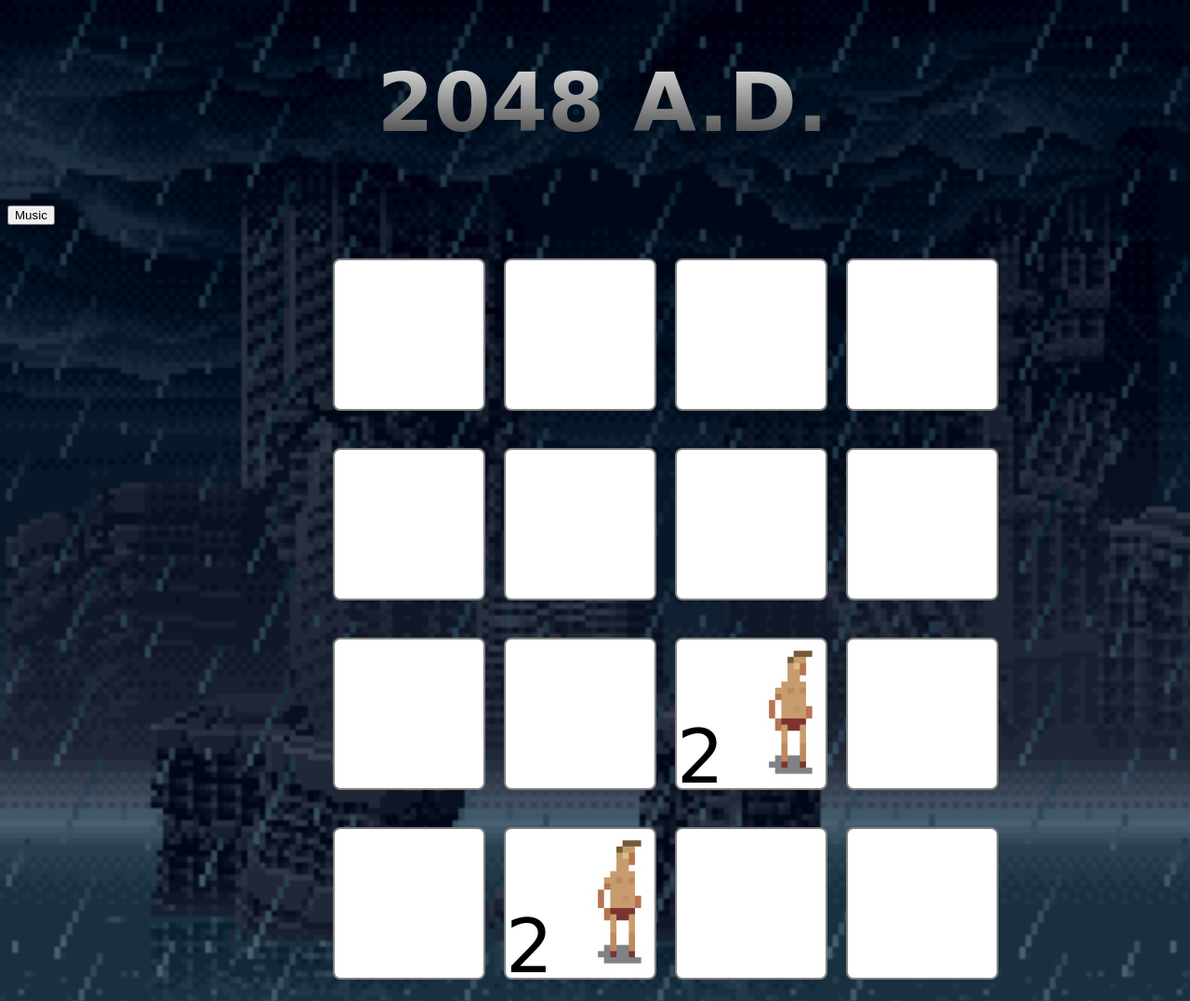
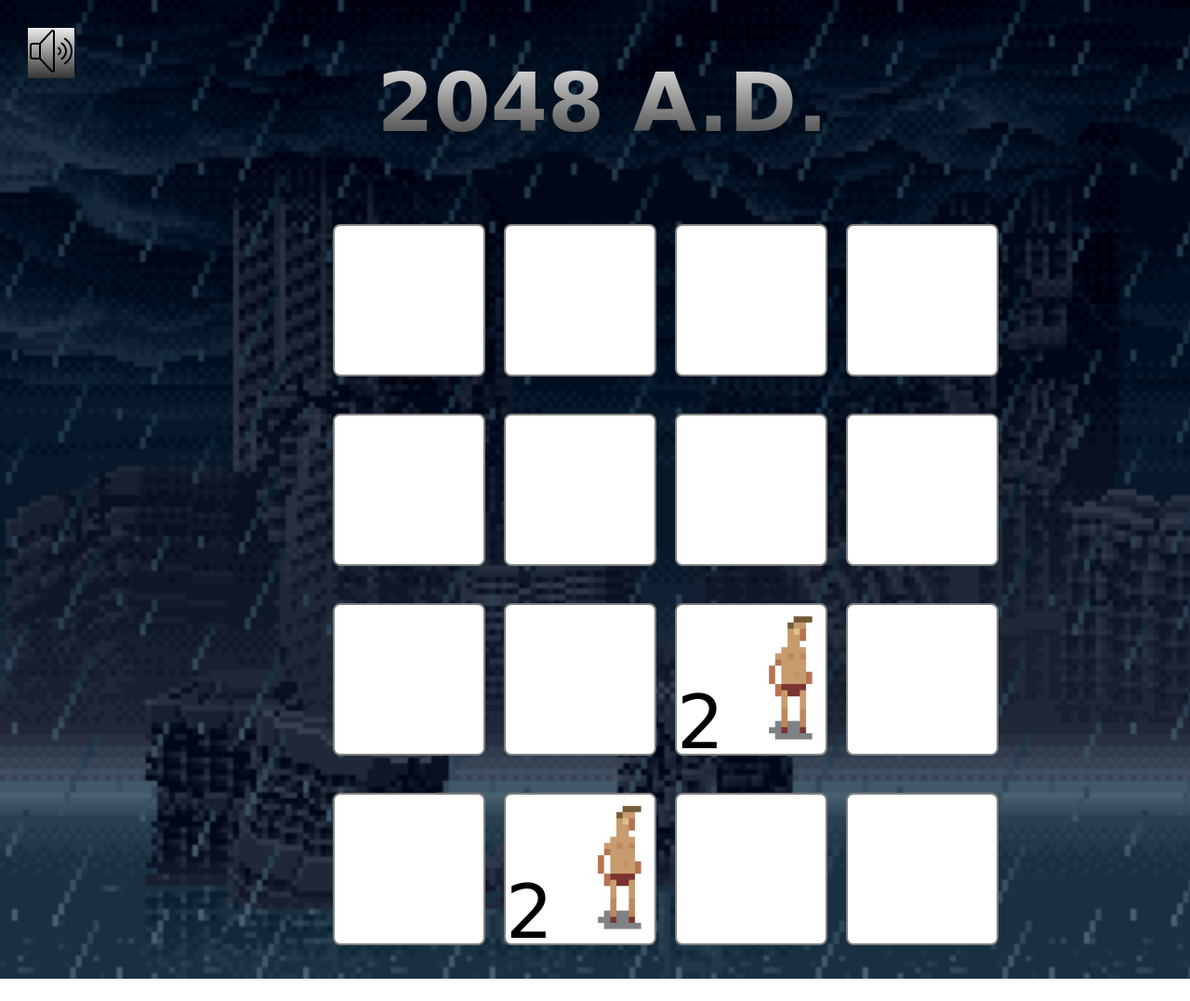
Before and after one commit to matthaws/ad-2048, a website built with webpack: page index.html in a window 1280 px wide. Shown: the top 1077 px of the page at 93% size. After the commit the page ends 1053 px from the top, so only its background shows below. Built offline with nearby package versions, Linux system fonts and the light colour scheme; a web font is replaced by a local one.

Commit message:
Add mute icon and functionality

```diff
--- a/2048.js
+++ b/2048.js
@@ -3,11 +3,11 @@ import GameView from './game';
 $(() => {
   const game = new GameView();
   const sound = $('#sound');
-  const toggleMute = () => {
-    if (sound.muted) {
-      sound.muted = false;
+  window.toggleMute = () => {
+    if (sound[0].muted) {
+      sound[0].muted = false;
     } else {
-      sound.muted = true;
+      sound[0].muted = true;
     }
   }
 })
--- a/css/master.css
+++ b/css/master.css
@@ -21,6 +21,16 @@ h1 {
 #game {
   width: 700px;
   margin: 0 auto;
+  position: relative;
+}
+
+#sound {
+  display: inline-block;
+  background: -webkit-linear-gradient(#eee, #333);
+  position: absolute;
+  left: 30px;
+  top: 30px;
+  cursor: pointer;
 }
 
 .row {
--- a/index.html
+++ b/index.html
@@ -12,7 +12,7 @@
   <body>
     <h1>     2048 A.D. </h1>
     <audio id="sound" src="./assets/megadeath.mp3" autoplay="true"></audio>
-    <button onclick="toggleMute()">Music</button>
+    <div id="sound"><img src="./assets/sound_icon.png" onclick="window.toggleMute()" /></div>
     <main id="game">
       <ul>
         <li><ul id='row1' class='row'></ul></li>
```
Also changed, not shown: bundle.js (+4 -4 lines), assets/sound_icon.png (added), 1 other file.
